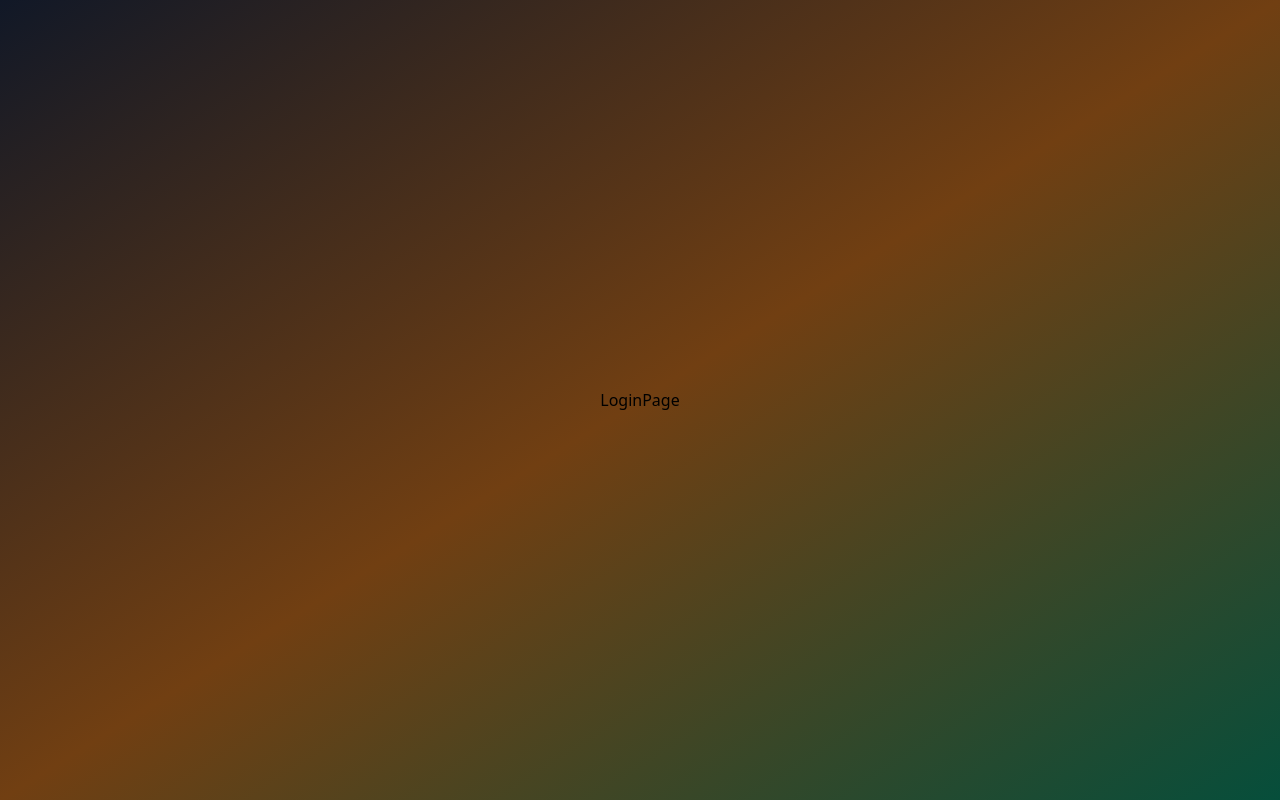
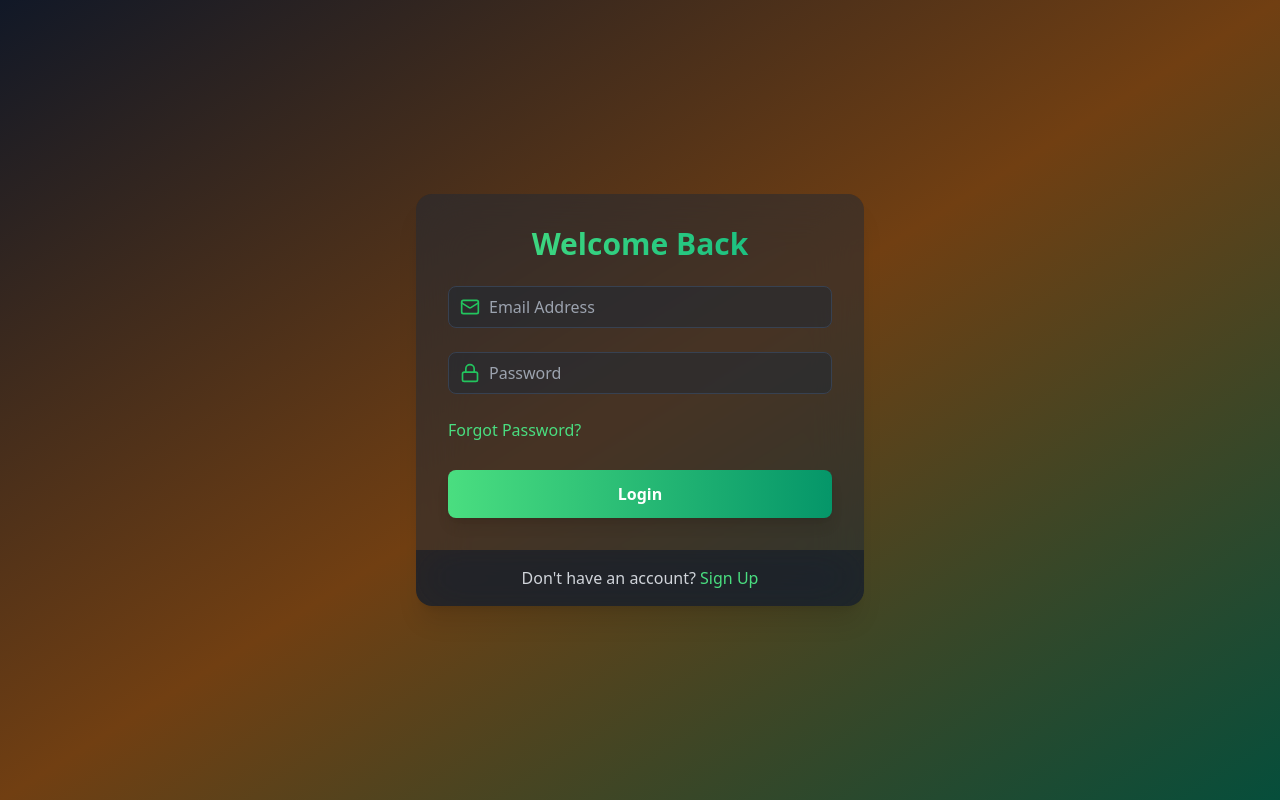
Before and after one commit to Abhijeet14d/SecureLogin, a React (Vite) app in the folder client/: page /login in a window 1280 px wide. Built offline with nearby package versions, Linux system fonts and the light colour scheme.

Commit message:
Login page

```diff
--- a/client/pages/LoginPage.jsx
+++ b/client/pages/LoginPage.jsx
@@ -1,8 +1,73 @@
-
+import { useState } from "react";
+import {motion} from "framer-motion";
+import { Link } from "react-router-dom";
+import { Mail, Lock, Loader } from "lucide-react";
+import Input from "../components/Input";
 
 const LoginPage = () => {
+  const [email, setEmail] = useState("");
+  const [password, setPassword] = useState("");
+
+  const isLoading = false;
+
+  const handleLogin = (e) =>{
+    e.preventDefault();
+  }
   return (
-    <div>LoginPage</div>
+    <motion.div
+      initial={{ opacity: 0, y:20 }}
+      animate={{ opacity: 1, y:0 }}
+      transition={{ duration: 0.5 }}
+      className='max-w-md w-full bg-gray-800 bg-opacity-50 backdrop-filter backdrop-blur-xl rounded-2xl shadow-xl overflow-hidden'
+    >
+      <div className="p-8">
+          <h2 className="text-3xl font-bold mb-6 text-center bg-gradient-to-r from-green-400 to-emerald-500 bg-clip-text text-transparent">
+            Welcome Back
+          </h2>
+          <form onSubmit={handleLogin}>
+            <Input
+              icon={Mail}
+              type="email"
+              placeholder="Email Address"
+              value={email}
+              onChange={(e) => setEmail(e.target.value)}
+              className="w-full px-4 py-2 border rounded-md focus:outline-none focus:ring-2 focus:ring-green-400"
+            />
+            <Input
+              icon={Lock}
+              type="password"
+              placeholder="Password"
+              value={password}
+              onChange={(e) => setPassword(e.target.value)}
+              className="w-full px-4 py-2 border rounded-md focus:outline-none focus:ring-2 focus:ring-green-400"
+            />
+            <div className="flex items-center mb-2">
+                <Link to='/forgot-password' className="text-green-400 hover:underline"
+                >Forgot Password?</Link>
+            </div>
+            <motion.button
+              className="mt-5 w-full py-3 bg-gradient-to-r from-green-400 to-emerald-600 text-white font-bold rounded-lg shadow-lg hover:from-green-600 hover:to-emerald-700 focus:outline-none focus:ring-2 focus:ring-green-500 focus:ring-offset-2 focus:ring-offset-gray-900 transition duration-300"
+              whileHover={{ scale: 1.05 }}
+              whileTap={{ scale: 0.95 }}
+              type="submit"
+              disabled={isLoading}
+            >
+              {isLoading ? (
+                <Loader className="w-6 h-6 animate-spin mx-auto" />
+              ) : (
+                "Login")}
+            </motion.button>
+          </form>
+      </div>
+      <div className="p-4 bg-gray-900 bg-opacity-50 backdrop-filter backdrop-blur-xl text-center">
+        <p className="text-gray-300">
+          Don&apos;t have an account?{" "}
+          <Link to="/signup" className="text-green-400 hover:underline">
+            Sign Up
+          </Link>
+        </p>
+      </div>
+    </motion.div>
   )
 }
 
--- a/client/pages/SignupPage.jsx
+++ b/client/pages/SignupPage.jsx
@@ -9,8 +9,8 @@
     const [name, setName] = useState('');
     const [email, setEmail] = useState('');
     const [password, setPassword] = useState('');
-    const handleSignup = ()=>{
-
+    const handleSignup = async (e)=>{
+        e.preventDefault();
     }
   return (
 
@@ -20,7 +20,7 @@
         transition={{ duration: 0.5 }}
         className='max-w-md w-full bg-gray-800 bg-opacity-50 backdrop-filter backdrop-blur-xl rounded-2xl shadow-xl overflow-hidden'
     >
-        <div className='p-4'>
+        <div className='p-8'>
             <h2 className='text-3xl font-bold mb-6 text-center bg-gradient-to-r from-green-400 to-emerald-500 bg-clip-text text-transparent'>
                 Create Account
             </h2>
--- a/client/postcss.config.js
+++ b/client/postcss.config.js
@@ -1,4 +1,4 @@
-module.exports = {
+export default {
   plugins: {
     tailwindcss: {},
     autoprefixer: {},
```
